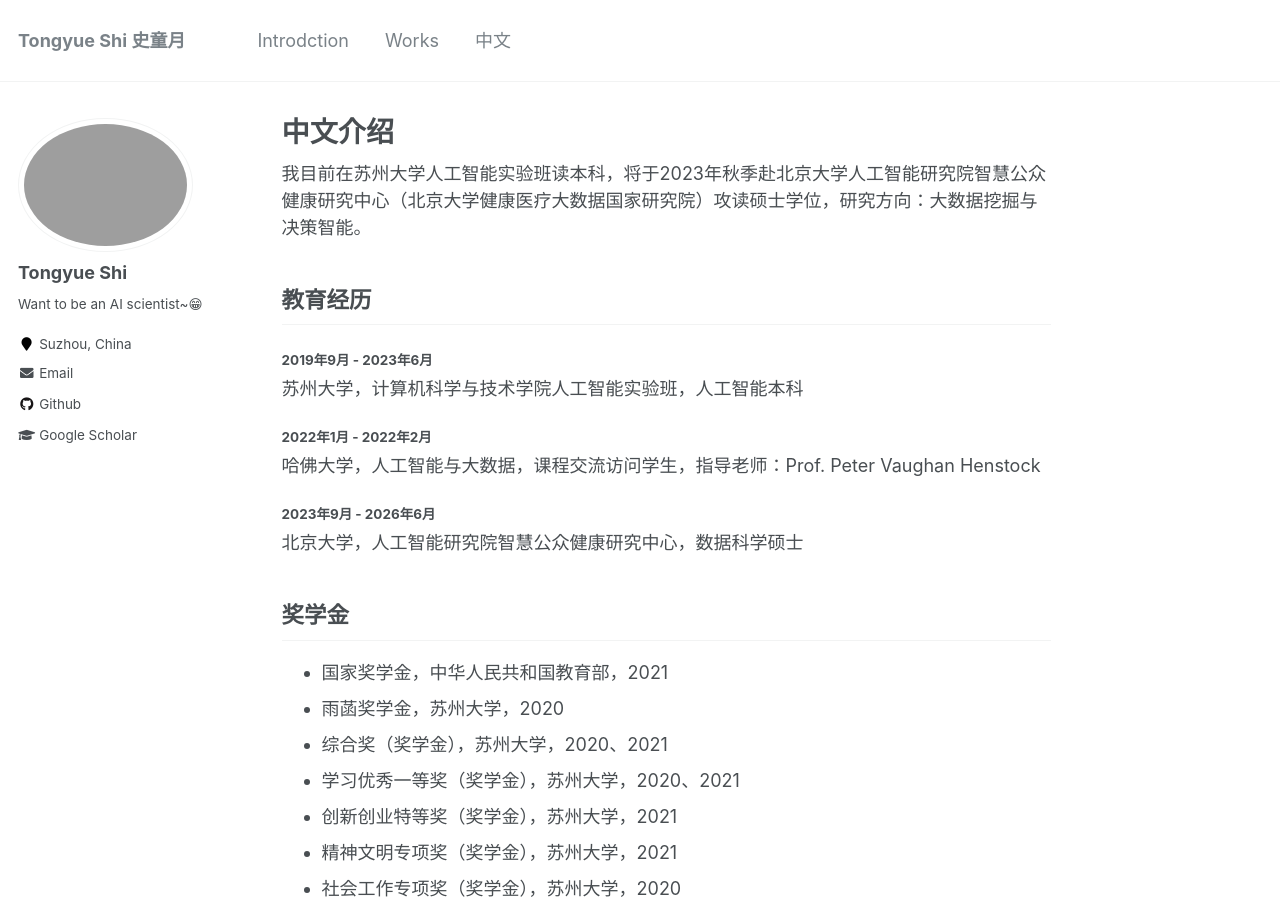
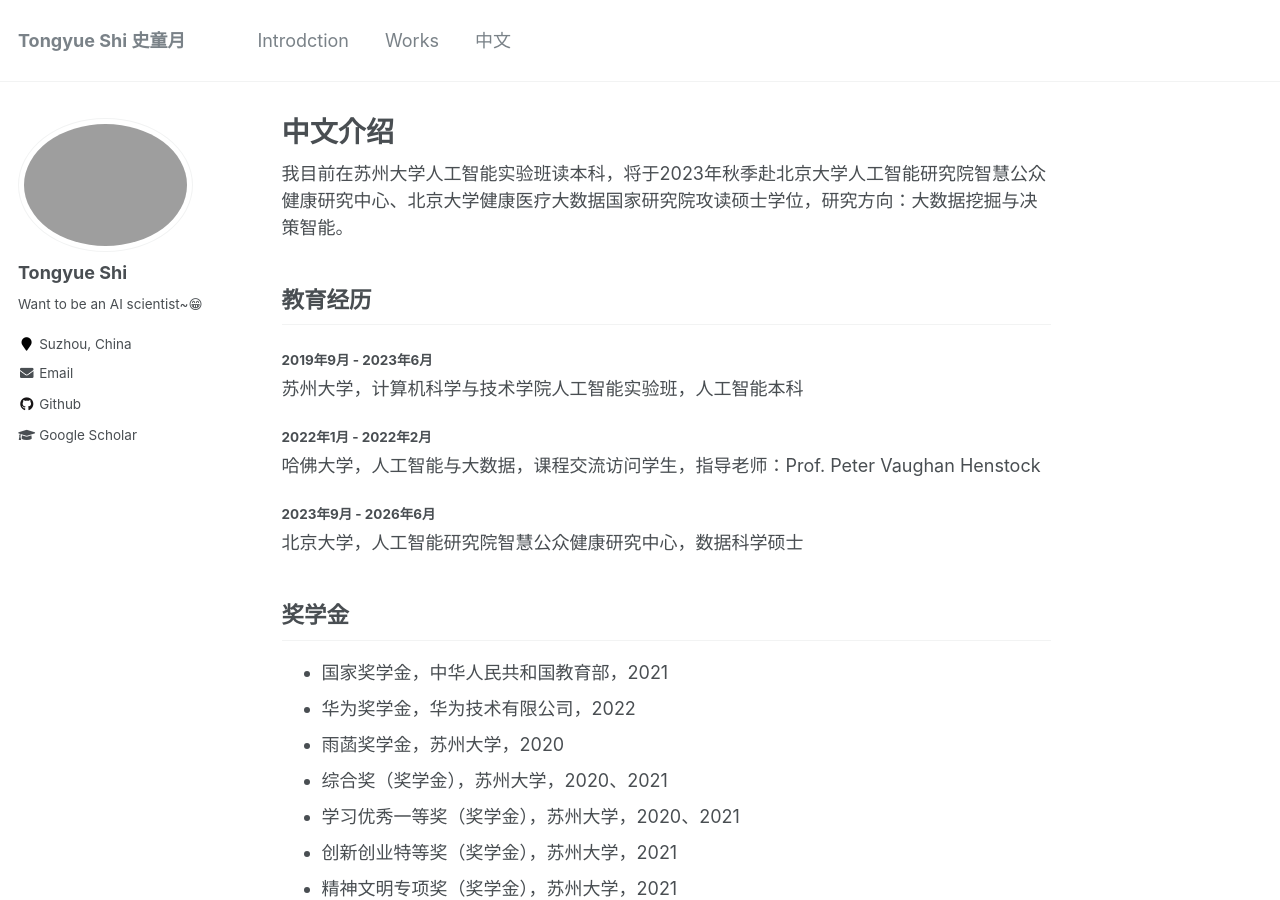
Before and after one commit to perfectboy666/perfectboy666.github.io, a Jekyll site: the page built from _pages/markdown.md, in a window 1280 px wide and 900 px high. Built offline with Jekyll 4.4.1, drawn with Linux system fonts in a browser that asks for light colours.

Commit message:
Update markdown.md

```diff
--- a/_pages/markdown.md
+++ b/_pages/markdown.md
@@ -6,7 +6,7 @@ redirect_from:
   - /md/
   - /markdown.html
 ---
-我目前在苏州大学人工智能实验班读本科，将于2023年秋季赴北京大学人工智能研究院智慧公众健康研究中心（北京大学健康医疗大数据国家研究院）攻读硕士学位，研究方向：大数据挖掘与决策智能。
+我目前在苏州大学人工智能实验班读本科，将于2023年秋季赴北京大学人工智能研究院智慧公众健康研究中心、北京大学健康医疗大数据国家研究院攻读硕士学位，研究方向：大数据挖掘与决策智能。
 
 
 ## 教育经历
@@ -20,6 +20,7 @@ redirect_from:
 
 ## 奖学金
 * 国家奖学金，中华人民共和国教育部，2021
+* 华为奖学金，华为技术有限公司，2022
 * 雨菡奖学金，苏州大学，2020
 * 综合奖（奖学金），苏州大学，2020、2021
 * 学习优秀一等奖（奖学金），苏州大学，2020、2021
```
